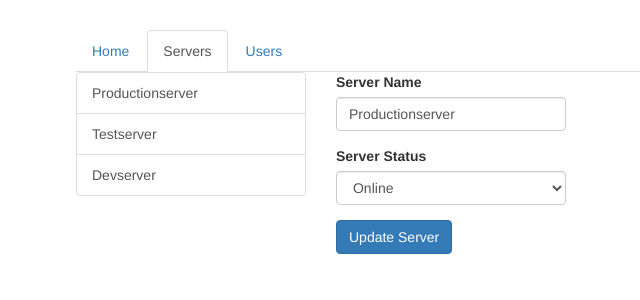
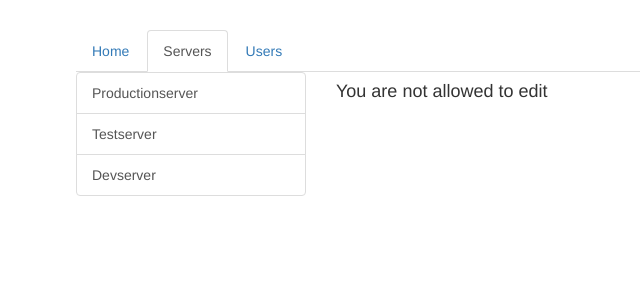
Before and after one commit to Rupam0710/Routing-Angular, an Angular app: page /servers/1/edit in a window 1280 px wide. Shown: the top 300 px of the page, without its empty margins (189-829 px from the left). Built offline with nearby package versions, Linux system fonts and the light colour scheme.

Commit message:
117cm Using query paramaters - practice v144

```diff
--- a/src/app/servers/edit-server/edit-server.component.html
+++ b/src/app/servers/edit-server/edit-server.component.html
@@ -1,21 +1,22 @@
+<h4 *ngIf="!allowEdit">You are not allowed to edit</h4>
+<div *ngIf="allowEdit">
   <div class="form-group">
     <label for="name">Server Name</label>
     <input
       type="text"
       id="name"
       class="form-control"
-    [(ngModel)]="serverName">
+      [(ngModel)]="serverName"
+    />
   </div>
   <div class="form-group">
     <label for="status">Server Status</label>
-  <select
-    id="status"
-    class="form-control"
-    [(ngModel)]="serverStatus">
+    <select id="status" class="form-control" [(ngModel)]="serverStatus">
       <option value="online">Online</option>
       <option value="offline">Offline</option>
     </select>
   </div>
-<button
-  class="btn btn-primary"
-  (click)="onUpdateServer()">Update Server</button>
+  <button class="btn btn-primary" (click)="onUpdateServer()">
+    Update Server
+  </button>
+</div>
--- a/src/app/servers/edit-server/edit-server.component.ts
+++ b/src/app/servers/edit-server/edit-server.component.ts
@@ -1,7 +1,7 @@
 import { Component, OnInit } from '@angular/core';
 
 import { ServersService } from '../servers.service';
-import { ActivatedRoute } from '@angular/router';
+import { ActivatedRoute, Params } from '@angular/router';
 
 @Component({
   selector: 'app-edit-server',
@@ -12,6 +12,7 @@
   server: { id: number, name: string, status: string };
   serverName = '';
   serverStatus = '';
+  allowEdit = false;
 
   constructor(private serversService: ServersService,
     private route: ActivatedRoute) { }
@@ -21,6 +22,9 @@
     console.log(this.route.snapshot.queryParams);
     console.log(this.route.snapshot.fragment);
 
+    this.route.queryParams.subscribe((queryParams: Params) => {
+      this.allowEdit = queryParams['allowEdit'] === '1' ? true : false;
+    })
     //using subscribe to retrieve data.It does respond to the changes.
     this.route.queryParams.subscribe();
     this.route.fragment.subscribe();
--- a/src/app/servers/server/server.component.html
+++ b/src/app/servers/server/server.component.html
@@ -1,2 +1,3 @@
 <h5>{{ server.name }}</h5>
 <p>Server status is {{ server.status }}</p>
+<button class="btn btn-primary" (click)="onEdit()">Edit Server</button>
--- a/src/app/servers/server/server.component.ts
+++ b/src/app/servers/server/server.component.ts
@@ -1,5 +1,5 @@
 import { Component, OnInit } from '@angular/core';
-import { ActivatedRoute, Params } from '@angular/router';
+import { ActivatedRoute, Params, Router } from '@angular/router';
 
 import { ServersService } from '../servers.service';
 
@@ -12,7 +12,8 @@
   server: { id: number, name: string, status: string };
 
   constructor(private serversService: ServersService,
-    private route: ActivatedRoute) { }
+    private route: ActivatedRoute,
+    private router: Router) { }
 
   ngOnInit() {
     const id = +this.route.snapshot.params['id'];
@@ -23,4 +24,8 @@
     })
   }
 
+  onEdit() {
+    this.router.navigate(['edit'], { relativeTo: this.route });
+  }
+
 }
--- a/src/app/servers/servers.component.html
+++ b/src/app/servers/servers.component.html
@@ -3,7 +3,7 @@
     <div class="list-group">
       <a
         [routerLink]="['/servers', server.id]"
-        [queryParams]="{ allowEdit: '1' }"
+        [queryParams]="{ allowEdit: server.id === 3 ? '1' : '0' }"
         fragment="loading"
         href="#"
         class="list-group-item"
```
Lines whose indentation alone changed are shown as unchanged.
